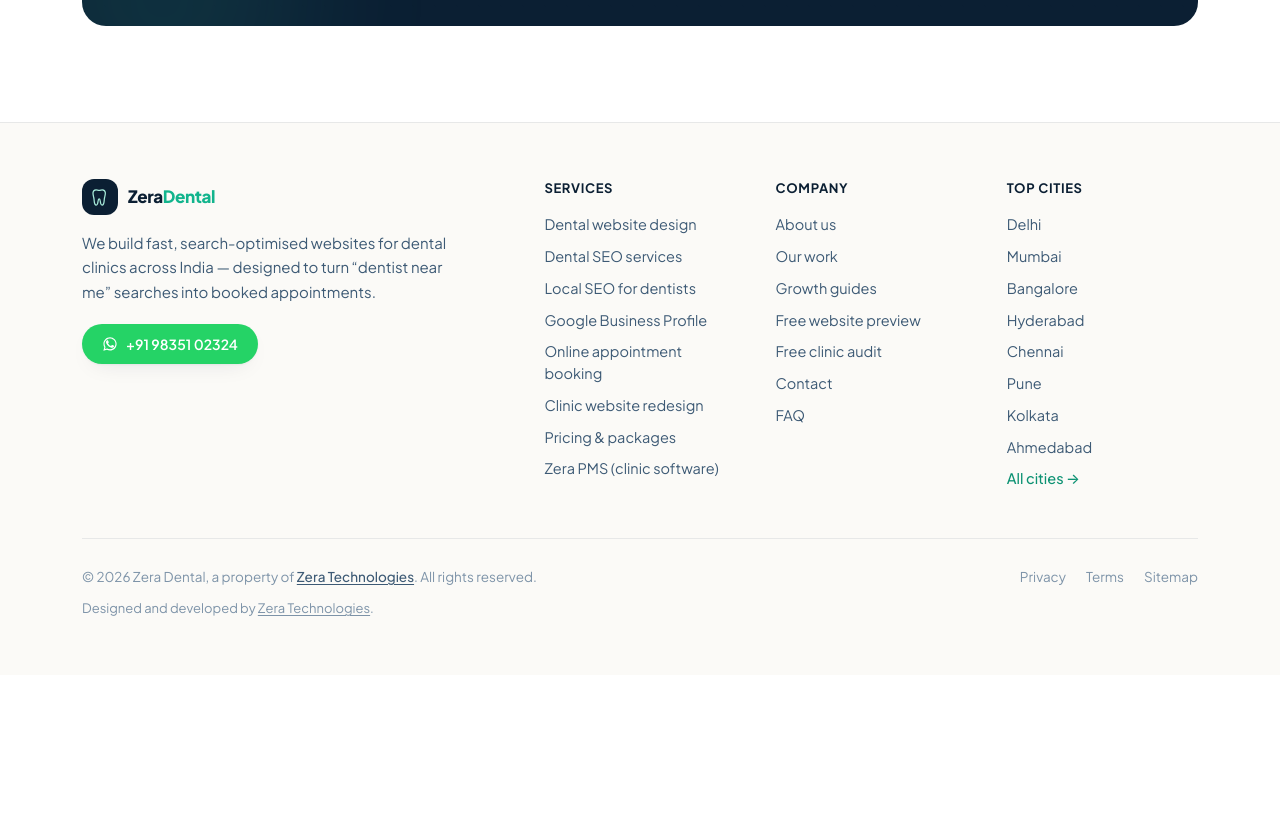
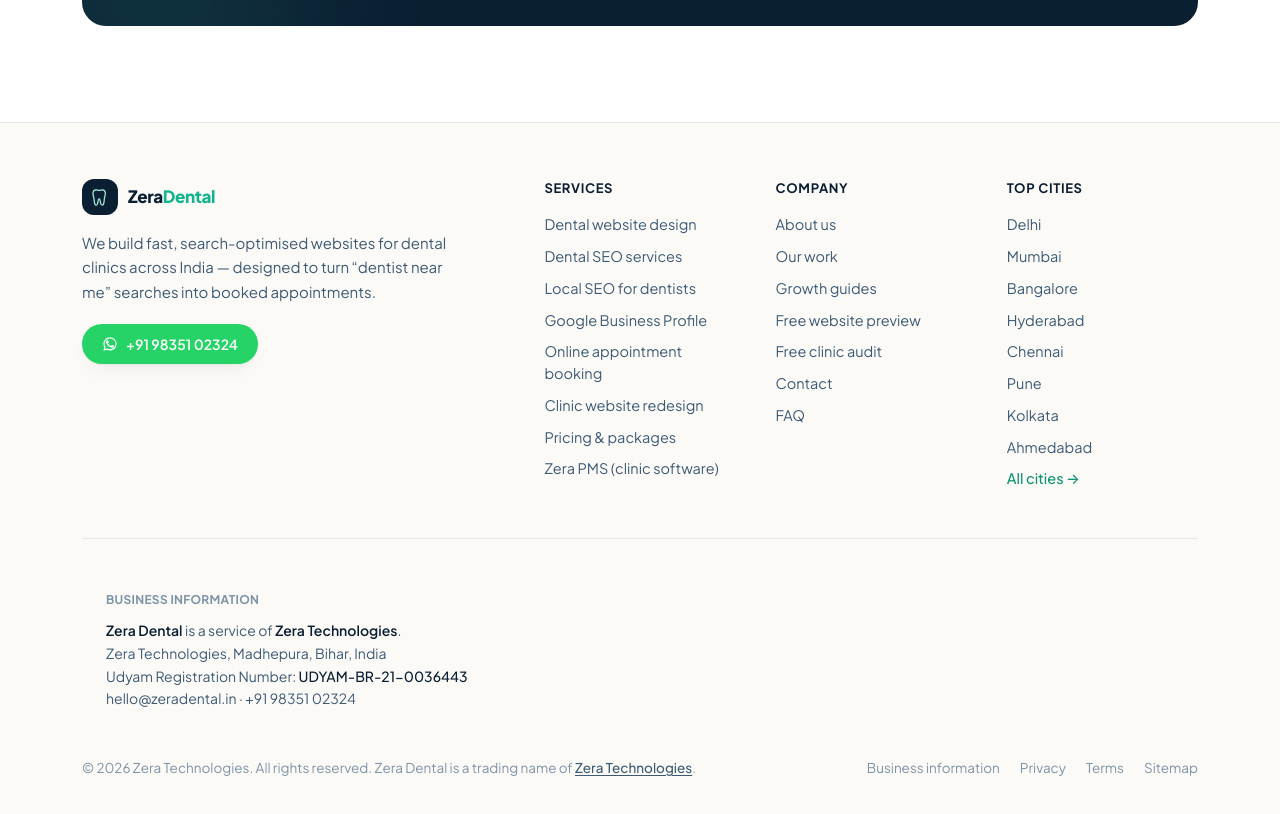
Before and after one commit to zeradental3585-dotcom/zeradental, a Next.js app: page / in a window 1280 px wide. Shown: the part 6921-7735 px from the top of the page. Before the commit the page ends 7596 px from the top, so only its background shows below. Built offline with nearby package versions, Linux system fonts and the light colour scheme; no server answers.

Commit message:
Show the legal business name sitewide, in the footer and in schema

```diff
--- a/components/Footer.tsx
+++ b/components/Footer.tsx
@@ -63,28 +63,50 @@
           </nav>
         </div>
 
+        {/*
+          Business identity block. Present on every page as plain crawlable text.
+          Meta rejected verification in Oct 2026 because the registered name appeared
+          only as a soft "a property of" attribution. The legal name, address and
+          contact details now read as an unambiguous ownership statement. Do not
+          replace SITE.legalName with SITE.name here — that is the exact regression
+          that caused the rejection.
+        */}
         <div className="mt-12 border-t border-ink/[.08] pt-7">
-          <div className="flex flex-col gap-4 text-[13.5px] text-ink-300 sm:flex-row sm:items-center sm:justify-between">
+          <div className="rounded-2xl bg-sand-50 p-5 sm:p-6">
+            <h2 className="text-[12px] font-bold uppercase tracking-wide text-ink-300">Business information</h2>
+            <address className="mt-2.5 not-italic text-[14px] leading-relaxed text-ink-500">
+              <strong className="font-semibold text-ink">{SITE.name}</strong> is a service of{' '}
+              <strong className="font-semibold text-ink">{SITE.legalName}</strong>.
+              <br />
+              {SITE.legalName}, {SITE.addressLines.join(', ')}
+              {SITE.udyam && (
+                <>
+                  <br />
+                  Udyam Registration Number: <span className="font-medium text-ink">{SITE.udyam}</span>
+                </>
+              )}
+              <br />
+              <a href={`mailto:${SITE.email}`} className="hover:text-mint-600">{SITE.email}</a>
+              {' · '}
+              <a href={`tel:${SITE.phoneE164}`} className="hover:text-mint-600">{SITE.phoneDisplay}</a>
+            </address>
+          </div>
+
+          <div className="mt-6 flex flex-col gap-4 text-[13.5px] text-ink-300 sm:flex-row sm:items-center sm:justify-between">
             <p>
-              © {year} {SITE.name}, a property of{' '}
+              © {year} {SITE.legalName}. All rights reserved. {SITE.name} is a trading name of{' '}
               <a href={SITE.parentUrl} target="_blank" rel="noopener noreferrer" className="font-medium text-ink-500 underline underline-offset-2 hover:text-mint-600">
-                Zera Technologies
+                {SITE.legalName}
               </a>
-              . All rights reserved.
+              .
             </p>
             <div className="flex flex-wrap items-center gap-x-5 gap-y-2">
+              <Link href="/business-information" className="hover:text-ink-500">Business information</Link>
               <Link href="/privacy" className="hover:text-ink-500">Privacy</Link>
               <Link href="/terms" className="hover:text-ink-500">Terms</Link>
               <Link href="/sitemap.xml" className="hover:text-ink-500">Sitemap</Link>
             </div>
           </div>
-          <p className="mt-3 text-[13px] text-ink-300">
-            Designed and developed by{' '}
-            <a href={SITE.parentUrl} target="_blank" rel="noopener noreferrer" className="underline underline-offset-2 hover:text-mint-600">
-              Zera Technologies
-            </a>
-            .
-          </p>
         </div>
       </div>
     </footer>
--- a/components/JsonLd.tsx
+++ b/components/JsonLd.tsx
@@ -14,7 +14,10 @@
   '@type': 'ProfessionalService',
   '@id': `${SITE.url}/#organization`,
   name: SITE.name,
-  alternateName: 'Zera Dental Web Studio',
+  // legalName is the field verification reviewers and crawlers read for the
+  // registered entity. Keep it exactly as printed on the registration document.
+  legalName: SITE.legalName,
+  alternateName: [SITE.legalName, 'Zera Dental Web Studio'],
   url: SITE.url,
   description: SITE.description,
   telephone: SITE.phoneE164,
@@ -23,9 +26,13 @@
   parentOrganization: { '@type': 'Organization', name: 'Zera Technologies', url: SITE.parentUrl },
   address: {
     '@type': 'PostalAddress',
+    addressLocality: SITE.addressLocality,
     addressRegion: SITE.addressRegion,
     addressCountry: 'IN',
   },
+  ...(SITE.udyam
+    ? { identifier: { '@type': 'PropertyValue', propertyID: 'Udyam Registration Number', value: SITE.udyam } }
+    : {}),
   areaServed: { '@type': 'Country', name: 'India' },
   knowsAbout: ['dental website design', 'local SEO for dentists', 'Google Business Profile optimisation', 'dental clinic marketing'],
   sameAs: [SITE.parentUrl],
```
